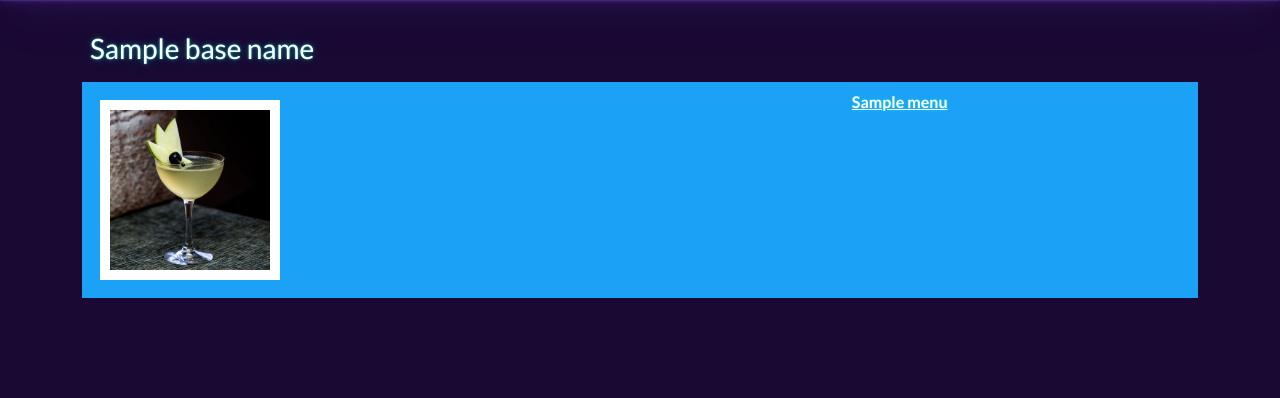
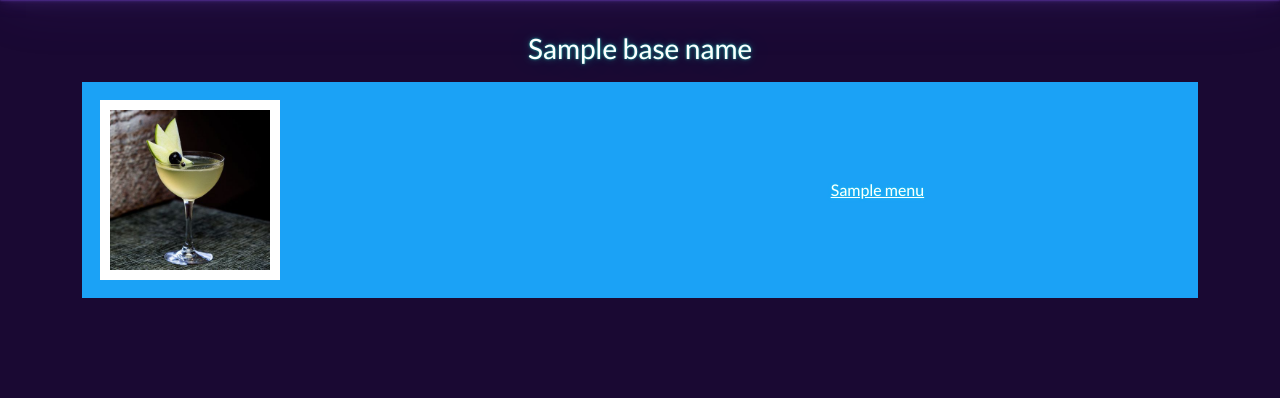
Before and after one commit to yanghs6/Hometending, a Django app: template templates/cocktail/listbybase.html in a window 1280 px wide. Shown: the part 56-454 px from the top of the page. Run offline with Django 3.2, Linux system fonts and the light colour scheme; the template is opened without the code that fills it: most values are stand-ins (such as "Sample title", 1, 10 or a date in 2020); lists and menus that the app fills with data are empty; some libraries are stand-ins or nearby versions.

Commit message:
[수정] cocktail templates 베이스 수정

```diff
--- a/templates/cocktail/listbybase.html
+++ b/templates/cocktail/listbybase.html
@@ -1,7 +1,7 @@
 {% extends 'base.html' %}
 
 {% block css %}
-h2 {
+h3 {
   color: white;
   text-align : center;
 }
@@ -12,8 +12,8 @@ img {
   background-color : white;
   text-align : center;
 }
-a{
-  text-align : center;
+td{
+  vertical-align: middle;
 }
 {% endblock %}
 
@@ -25,16 +25,16 @@ a{
 <table class="table table-hover">
   <thead>
     <tr>
-        <th scope="col"><h3>{{base_name}}</h3></th>
+      <th colspan="2"><h3>{{base_name}}</h3></th>
     </tr>
   </thead>
   <tbody>
-  {% for menu in lbyb %}
-  <tr class="table-info">
-    <th><img src="/static/images/cocktail/{{menu.id}}.jpg"></th>
-    <th> <a href="/cocktail/{{menu.id}}/" style="color: white;">{{menu.name}}</a></th>
-  </tr>
-  {% endfor %}
+    {% for menu in lbyb %}
+    <tr class="table-info">
+      <td><img src="/static/images/cocktail/{{menu.id}}.jpg"></th>
+      <td><a href="/cocktail/{{menu.id}}/" style="color: white;">{{menu.name}}</a></th>
+    </tr>
+    {% endfor %}
   </tbody>
 </table>
 
```
Also changed, not shown: templates/cocktail/list.html (+3 -5 lines).
